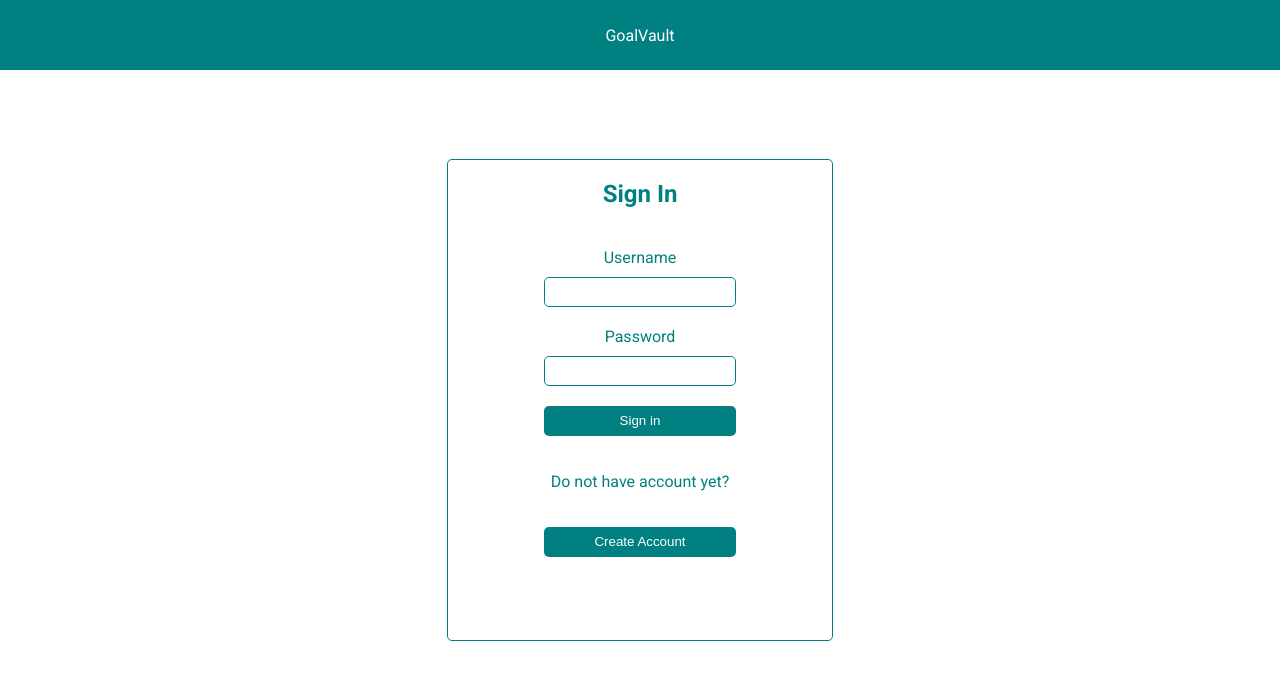
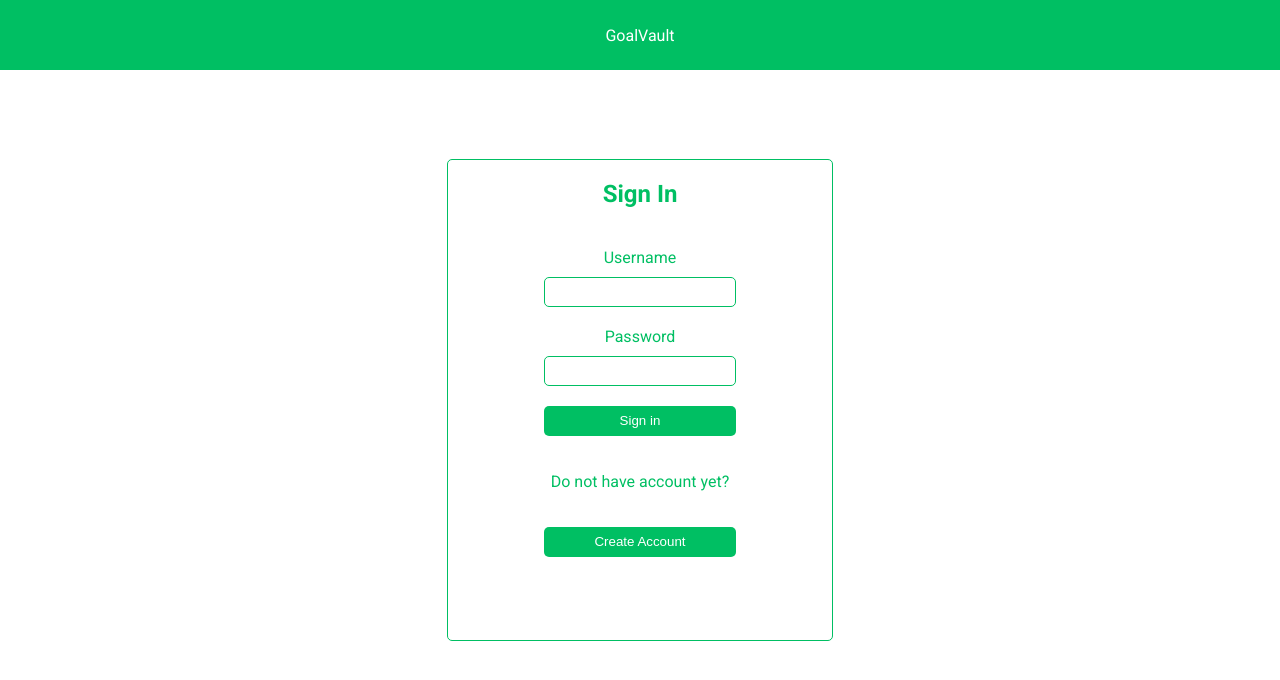
Before and after one commit to Proactive-Programmers/goalvault, a React app: page / in a window 1280 px wide. Shown: the top 680 px of the page. Built offline with nearby package versions, Linux system fonts and the light colour scheme.

Commit message:
add color updates to be consistent with logo theme

```diff
--- a/src/components/navbar/navbar.css
+++ b/src/components/navbar/navbar.css
@@ -6,7 +6,7 @@
   display: flex;
   align-items: center;
   justify-content: space-around;
-  background-color: teal;
+  background-color: var(--primary-green);
   color: white;
 }
 .logoutButton {
--- a/src/pages/auth/auth.css
+++ b/src/pages/auth/auth.css
@@ -1,3 +1,9 @@
+:root {
+  --primary-green: #00bf63;
+  --primary-white: #ffffff;
+}
+
+
 .auth {
   width: 100%;
   height: 100vh;
@@ -5,7 +11,7 @@
   align-items: center;
   justify-content: center;
   /* background-color: ; */
-  color: teal;
+  color: #00bf63;
 }
 .signin,
 .signup {
@@ -16,7 +22,7 @@
   justify-content: flex-start;
   gap: 20px;
   flex-direction: column;
-  border: 0.1px solid teal;
+  border: 0.1px solid var(--primary-green);
   border-radius: 5px;
 }
 .signin label,
@@ -32,7 +38,7 @@
   margin-top: 10px;
   width: 100%;
   height: 30px;
-  border: 0.1px solid teal;
+  border: 0.1px solid var(--primary-green);
   border-radius: 5px;
 }
 .signin button,
@@ -42,7 +48,7 @@
   cursor: pointer;
   /* border: 0.1px solid teal; */
   border-radius: 5px;
-  background-color: teal;
-  color: white;
+  background-color: var(--primary-green);
+  color: var(--primary-white);
   height: 30px;
 }
--- a/src/pages/goals/goals.css
+++ b/src/pages/goals/goals.css
@@ -1,3 +1,8 @@
+:root {
+  --primary-green: #00bf63;
+  --primary-white: #ffffff;
+}
+
 .goalsPage {
   width: 100%;
   height: 100vh;
@@ -6,14 +11,14 @@
   align-items: center;
   justify-content: center;
   gap: 20px;
-  color: #008080;
+  color: var(--primary-green);
   margin-top: 50px;
 }
 
 .goalInputs {
   margin-top: 50px;
   height: 20vh;
-  border: 0.2px solid teal;
+  border: 0.2px solid var(--primary-green);
   border-radius: 5px;
   display: flex;
   align-items: center;
@@ -22,13 +27,13 @@
   width: 60%;
 }
 .goalInputs input {
-  border: 0.2px solid teal;
+  border: 0.2px solid var(--primary-green);
   border-radius: 5px;
   width: 20%;
   height: 25px;
 }
 .goalInputs input::placeholder {
-  color: teal;
+  color: var(--primary-green));
 }
 .goalInputs input:focus {
   /* color: teal; */
@@ -39,7 +44,7 @@
   width: 15%;
   height: 25px;
   border-radius: 5px;
-  background-color: teal;
+  background-color: var(--primary-green);
   color: white;
   border: none;
   cursor: pointer;
@@ -52,7 +57,7 @@
   justify-content: start;
   flex-direction: column;
   width: 60%;
-  border: 0.2px solid teal;
+  border: 0.2px solid var(--primary-green);
   border-radius: 5px;
   overflow-y: auto;
   margin-bottom: 50px;
@@ -71,7 +76,7 @@
 .goalItem {
   position: relative;
   width: 50%;
-  border: 0.2px solid teal;
+  border: 0.2px solid var(--primary-green);
   display: flex;
   align-items: center;
   justify-content: center;
```
